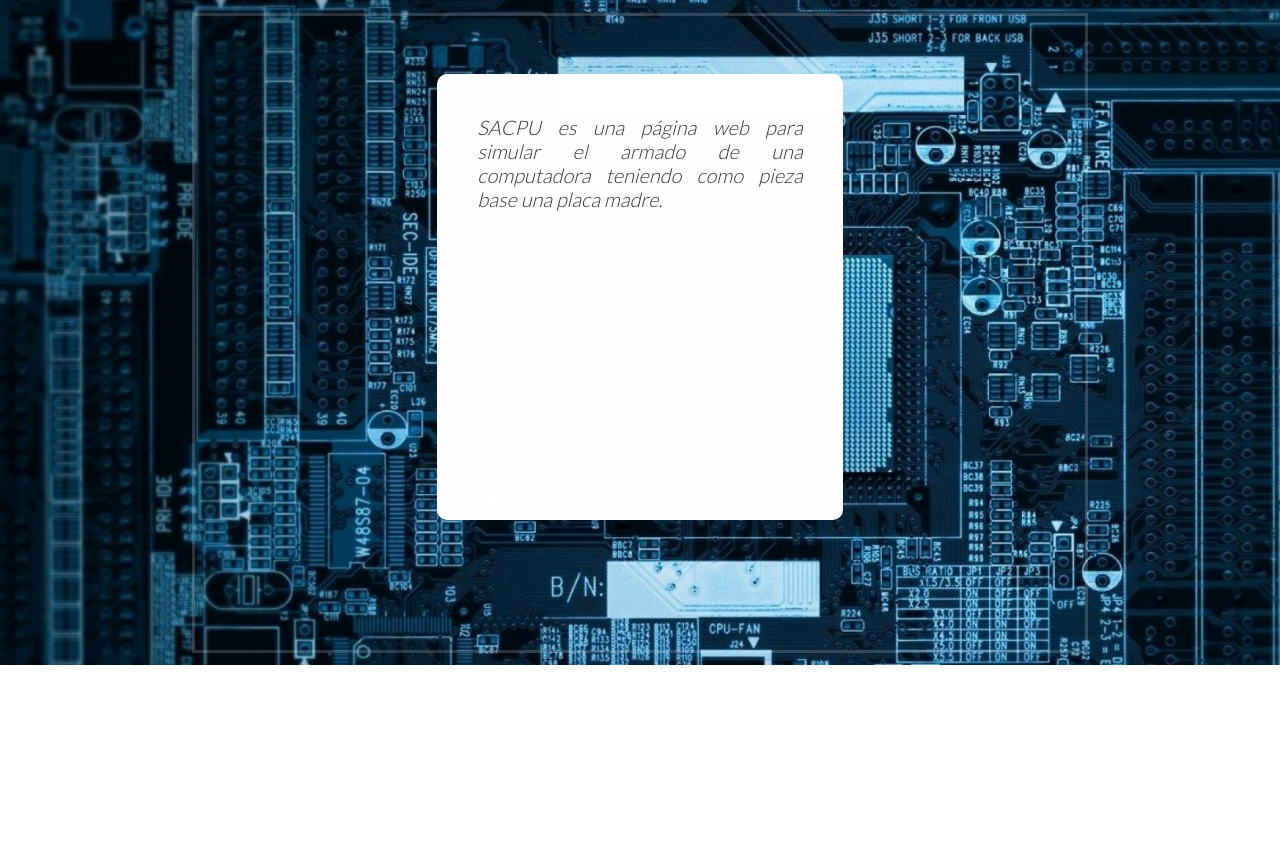
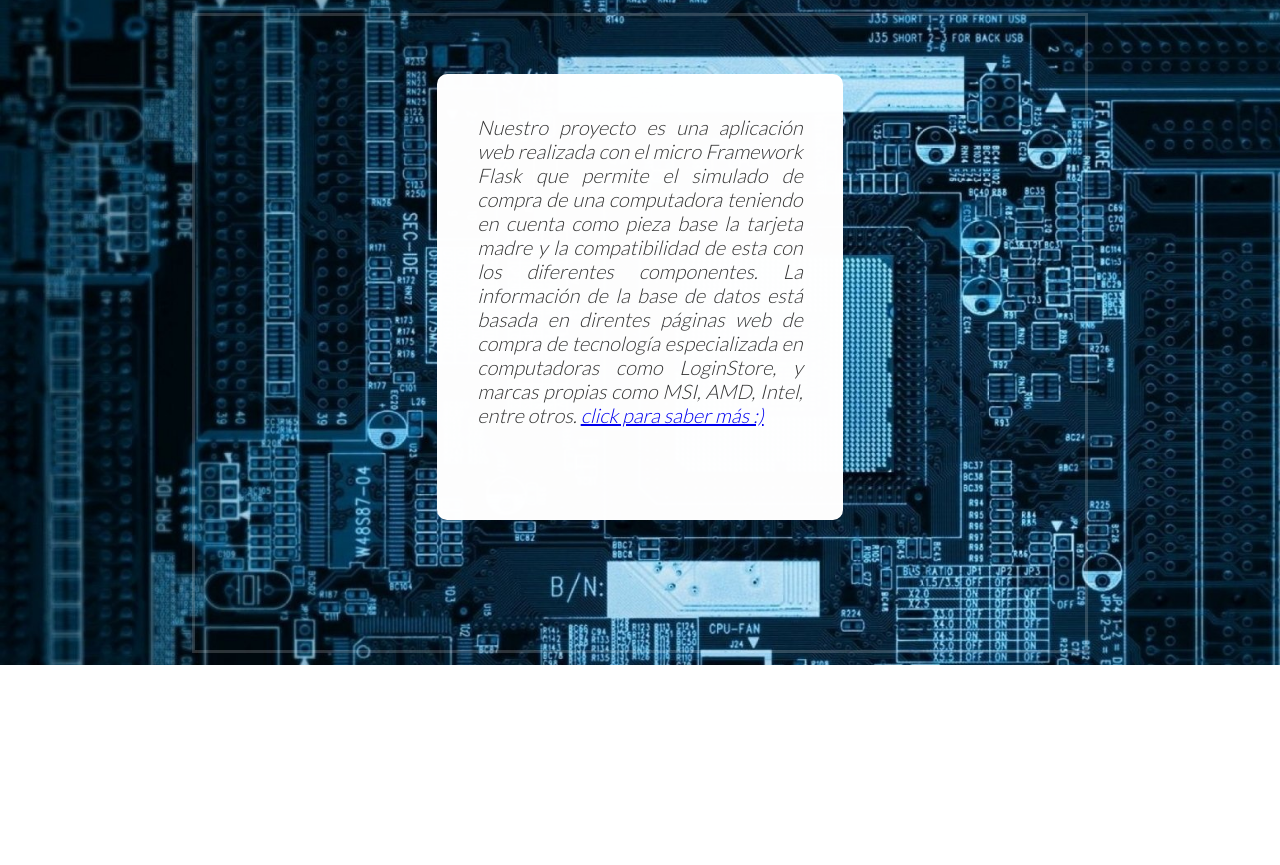
Before and after one commit to ChangKuoman/SACPU, a Flask app: page / in a window 1280 px wide. Shown: the part 124-989 px from the top of the page. Run offline with Flask 2, Linux system fonts and the light colour scheme.

Commit message:
merge fix

```diff
--- a/app.py
+++ b/app.py
@@ -31,8 +31,8 @@ anderson_uri = 'postgresql://postgres:231102DA@localhost:5432/sacpu'
 chang_uri ='postgresql://postgres:admin@localhost:5432/sacpu'
 
 # configurations
-app = Flask(__name__, static_folder=anderson_static_path)
-app.config['SQLALCHEMY_DATABASE_URI'] = anderson_uri
+app = Flask(__name__, static_folder=chang_static_path)
+app.config['SQLALCHEMY_DATABASE_URI'] = chang_uri
 app.config['SQLALCHEMY_TRACK_MODIFICATIONS'] = False
 app.config['SECRET_KEY'] = 'papasfritas15'
 db = SQLAlchemy(app)
--- a/templates/400.html
+++ b/templates/400.html
@@ -29,7 +29,7 @@
                 <img src="static/img/400_dog.JPG" width="500px" height="500px"/>
             </div>
             <div class="boton_div">
-                <a class="boton_login" href="/" target="_self">
+                <a class="boton_login" href="/simulator" target="_self">
                     VOLVER A INICIO
                 </a>
             </div>
--- a/templates/401.html
+++ b/templates/401.html
@@ -29,7 +29,7 @@
                 <img src="static/img/401_cat.jpeg" width="400px" height="500px"/>
             </div>
             <div class="boton_div">
-                <a class="boton_login" href="/" target="_self">
+                <a class="boton_login" href="/simulator" target="_self">
                     VOLVER A INICIO
                 </a>
             </div>
--- a/templates/404.html
+++ b/templates/404.html
@@ -29,7 +29,7 @@
                 <img src="static/img/404_hamster.JPG" width="500px" height="500px">
             </div>
             <div class="boton_div">
-                <a class="boton_login" href="/" target="_self">
+                <a class="boton_login" href="/simulator" target="_self">
                     VOLVER A INICIO
                 </a>
             </div>
--- a/templates/500.html
+++ b/templates/500.html
@@ -29,7 +29,7 @@
                 <img src="/static/img/500_dog.JPG" width="500px" height="500px">
             </div>
             <div class="boton_div">
-                <a class="boton_login" href="/" target="_self">
+                <a class="boton_login" href="/simulator" target="_self">
                     VOLVER A INICIO
                 </a>
             </div>
--- a/templates/admin_create.html
+++ b/templates/admin_create.html
@@ -96,6 +96,7 @@
                         <form id="form_compatible">
                             <p>MOTHERBOARD</p>
                             <select class="mod_select"  name="motherboard" id="id_motherboard">
+                                <option value="" hidden selected>SELECT AN OPTION</option>
                                 {% for motherboard in motherboards %}
                                 <option value={{motherboard.id}}>{{motherboard.name}}</option>
                                 {% endfor %}
@@ -103,6 +104,7 @@
 
                             <p>COMPONENT</p>
                             <select class="mod_imput_Admin" class="mod_select" name="component" id="id_component">
+                                <option value="" hidden selected>SELECT AN OPTION</option>
                                 {% for component in components %}
                                 <option value={{component.id}}>{{component.name}}</option>
                                 {% endfor %}
--- a/templates/index.html
+++ b/templates/index.html
@@ -29,7 +29,14 @@
 
         <div class="contenedor_HOME">
             <p class="Texto_presentacion">
-                SACPU es una página web para simular el armado de una computadora teniendo como pieza base una placa madre.
+                Nuestro proyecto es una aplicación web realizada con el
+                micro Framework Flask que permite el simulado de compra de
+                una computadora teniendo en cuenta como pieza base la tarjeta madre
+                y la compatibilidad de esta con los diferentes componentes. La información de
+                la base de datos está basada en direntes páginas web de compra de tecnología especializada
+                en computadoras como LoginStore, y marcas propias como MSI, AMD, Intel, entre otros.
+
+                <a href="https://github.com/ChangKuoman/SACPU" target="_target">click para saber más :)</a>
             </p>
         </div>
         <footer>
```
